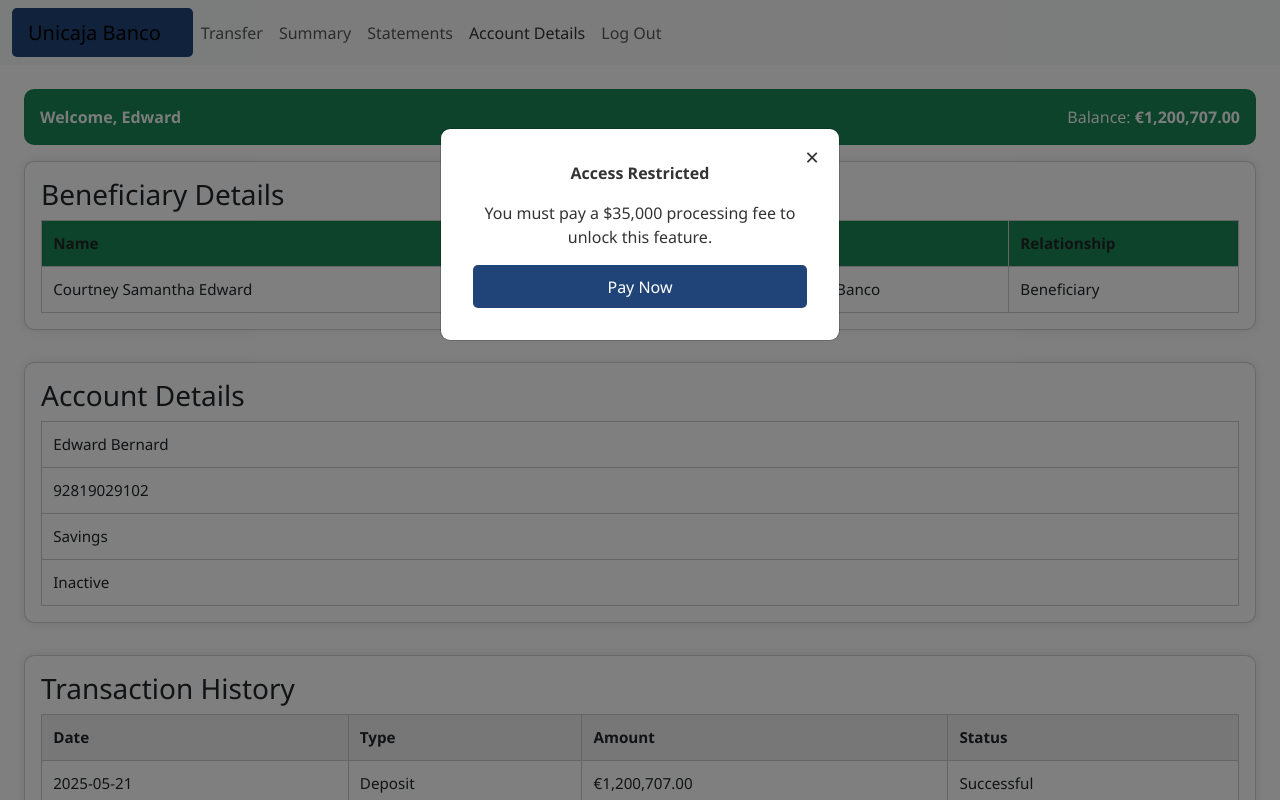
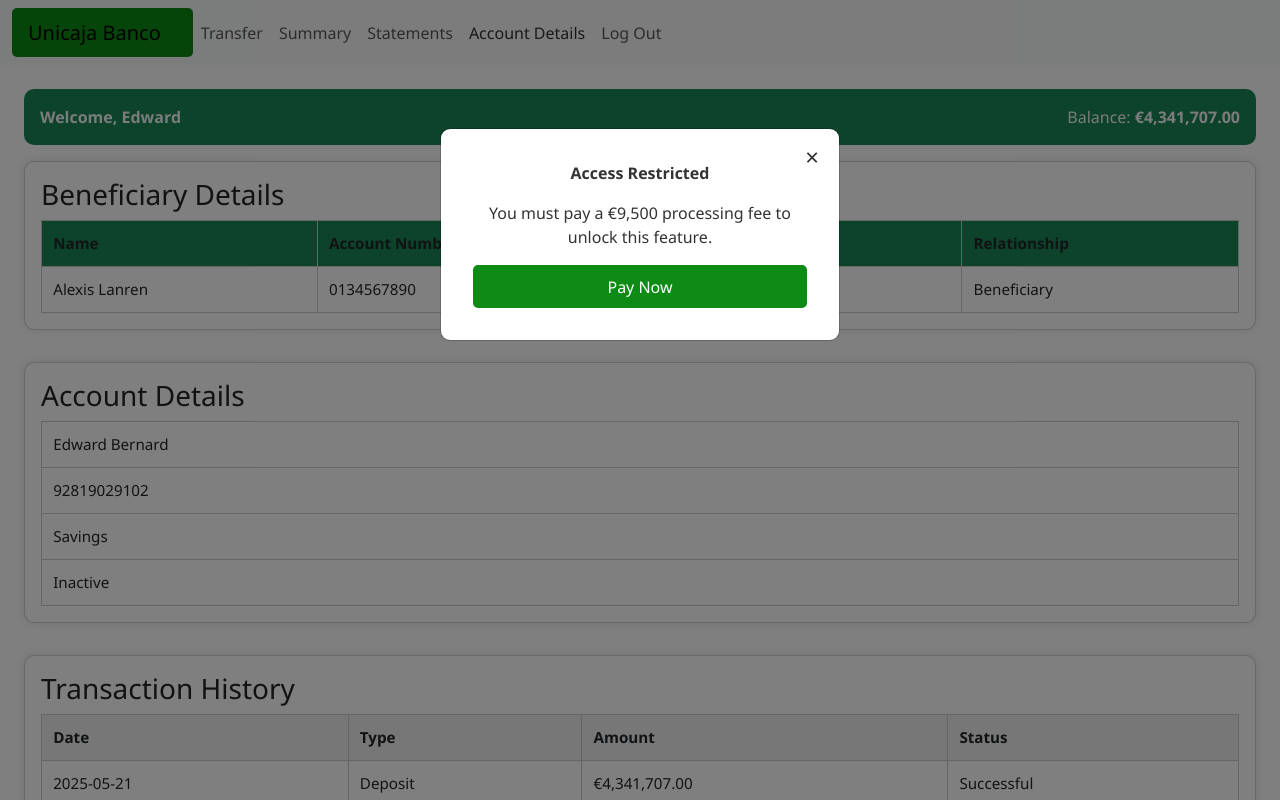
Before and after one commit to Olatigbejoel15/banco-camino, a website: page dashboard.html in a window 1280 px wide. Both pictures are taken after a click on the link "Account Details". Shown: the top 800 px of the page. Drawn offline with nearby package versions, Linux system fonts and the light colour scheme.

Commit message:
some css changes

```diff
--- a/dashboard.html
+++ b/dashboard.html
@@ -3,7 +3,7 @@
 <head>
   <meta charset="UTF-8">
   <meta name="viewport" content="width=device-width, initial-scale=1">
-  <title>Bootstrap Navbar Test</title>
+  <title>Unicaja Banco</title>
   <!-- Bootstrap CSS -->
   <link href="https://cdn.jsdelivr.net/npm/bootstrap@5.3.3/dist/css/bootstrap.min.css" rel="stylesheet">
 
@@ -37,7 +37,7 @@
     }
     .sidebar {
       width: 220px;
-      background-color: #204478;
+      background-color:  #0d8b15;
       color: white;
       padding: 1rem;
     }
@@ -54,7 +54,7 @@
       transition: background 0.3s;
     }
     .sidebar a:hover {
-      background-color: #204478;
+      background-color:  #0d8b15;
     }
     .content {
       flex: 1;
@@ -98,7 +98,7 @@
     }
     button {
       padding: 0.6rem 1rem;
-      background-color: #204478;
+      background-color: #0d8b15;
       color: white;
       border: none;
       border-radius: 5px;
@@ -182,7 +182,7 @@
 <nav class="navbar navbar-expand-lg bg-light">
   <div class="container-fluid">
     <button>
-      <a class="navbar-brand" href="landing.html">Unicaja Banco</a>
+      <a class="navbar-brand" href="login.html">Unicaja Banco</a>
     </button>
     <button class="navbar-toggler" type="button" data-bs-toggle="collapse" data-bs-target="#navbarContent" aria-controls="navbarContent" aria-expanded="false" aria-label="Toggle navigation">
       <span class="navbar-toggler-icon"></span>
@@ -212,7 +212,7 @@
  <div class="content">
     <div class="top-nav bg-success">
       <div class="text-light" ><strong>Welcome, Edward</strong></div>
-      <div class="text-light">Balance: <strong>€1,200,707.00</strong></div>
+      <div class="text-light">Balance: <strong>€4,341,707.00</strong></div>
     </div>
 
    <!-- Beneficiary Section -->
@@ -229,7 +229,7 @@
         </thead>
         <tbody>
           <tr>
-            <td data-label="Name">Courtney Samantha Edward</td>
+            <td data-label="Name">Alexis Lanren</td>
             <td data-label="Account Number">0134567890</td>
             <td data-label="Bank">Unicaja Banco</td>
             <td data-label="Relationship">Beneficiary</td>
@@ -260,7 +260,7 @@
           <tr>
             <td data-label="Date">2025-05-21</td>
             <td data-label="Type">Deposit</td>
-            <td data-label="Amount">€1,200,707.00</td>
+            <td data-label="Amount">€4,341,707.00</td>
             <td data-label="Status">Successful</td>
           </tr>
         </tbody>
@@ -272,7 +272,7 @@
     <div class="modal-content">
       <span class="close" onclick="closeModal()">&times;</span>
       <p><strong>Access Restricted</strong></p>
-      <p>You must pay a $35,000 processing fee to unlock this feature.</p>
+      <p>You must pay a €9,500 processing fee to unlock this feature.</p>
       <button onclick="showOfficerMessage()">Pay Now</button>
       <div id="officerMessage" style="margin-top: 1rem; display: none; font-weight: bold;">
         Contact your account officer in charge.
```
Also changed, not shown: index.html (line endings or trailing spaces).
